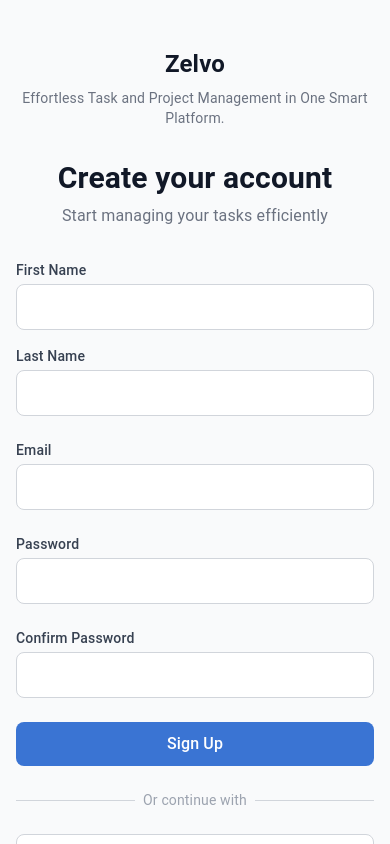
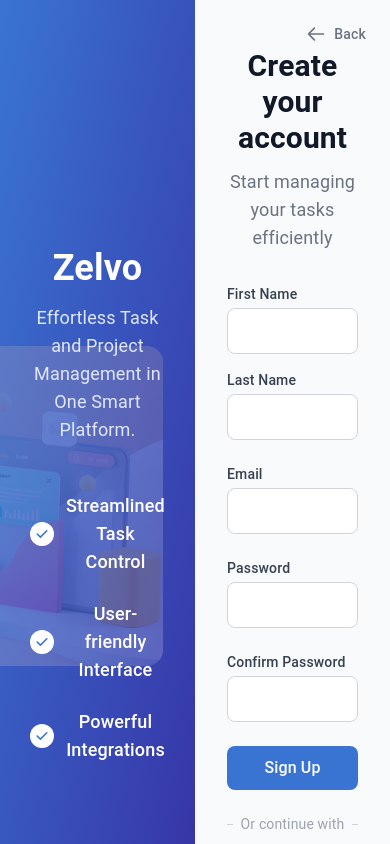
Before and after one commit to riiansmart/zelvo, a React (Vite) app in the folder frontend/: page /register in a window 390 px wide. Shown: the top 844 px of the page. Built offline with nearby package versions, Linux system fonts and the light colour scheme.

Commit message:
Enhance LoginPage and RegisterPage UI with improved layouts, responsive design, and updated form structures. Adjust hero sections for better visual appeal and proportions on larger screens. Integrate back button functionality and refine styles for consistency across both pages.

```diff
--- a/frontend/src/pages/LoginPage.tsx
+++ b/frontend/src/pages/LoginPage.tsx
@@ -66,9 +66,11 @@ export default function LoginPage() {
   };
 
   return (
-    <div className="min-h-screen bg-gray-50 flex">
-      {/* Left Hero Section */}
-      <div className="hidden lg:flex lg:w-1/2 relative overflow-hidden">
+    <div className="min-h-screen bg-gray-50">
+      {/* Main Container - removed max width constraint for better large screen utilization */}
+      <div className="flex min-h-screen">
+        {/* Left Hero Section - Better proportions for large screens */}
+        <div className="flex w-1/2 lg:w-3/5 relative overflow-hidden">
           {/* Background Image */}
           <div
             className="absolute inset-0 bg-cover bg-center"
@@ -76,38 +78,42 @@ export default function LoginPage() {
           />
 
           {/* Overlay */}
-        <div className="absolute inset-0 bg-black bg-opacity-40" />
+          <div className="absolute inset-0 bg-black/30" />
 
           {/* Content */}
-        <div className="relative z-10 flex flex-col justify-center items-center px-16 py-20 text-center text-white">
-          <div className="max-w-md">
-            <h1 className="text-4xl font-bold text-white mb-4">
+          <div className="relative z-10 flex flex-col justify-center items-center px-8 lg:px-16 xl:px-24 py-20 text-center text-white w-full">
+            <div className="max-w-lg">
+              <h1 className="text-4xl lg:text-5xl xl:text-6xl font-bold text-white mb-6">
                 Welcome to Zelvo
               </h1>
-            <p className="text-xl text-gray-100">
+              <p className="text-lg lg:text-xl xl:text-2xl text-gray-100">
                 Streamline your task and project management.
               </p>
             </div>
           </div>
         </div>
 
-      {/* Right Form Section */}
-      <div className="w-full lg:w-1/2 flex items-center justify-center px-4 py-12">
-        <div className="w-full max-w-md">
-          {/* Mobile Hero Section */}
-          <div className="lg:hidden mb-8 text-center">
-            <h1 className="text-2xl font-bold text-gray-900 mb-2">Welcome to Zelvo</h1>
-            <p className="text-gray-600 text-sm">
-              Streamline your task and project management.
-            </p>
-          </div>
+        {/* Right Form Section - Better proportions */}
+        <div className="w-1/2 lg:w-2/5 flex items-center justify-center px-8 lg:px-12 xl:px-16 py-12 relative">
+          {/* Back Button */}
+          <button
+            onClick={() => navigate('/')}
+            className="absolute top-6 right-6 flex items-center gap-2 text-gray-600 hover:text-[#3a74d3] transition-colors group"
+            aria-label="Go back to landing page"
+          >
+            <svg className="w-5 h-5 transform group-hover:-translate-x-1 transition-transform" fill="none" stroke="currentColor" viewBox="0 0 24 24">
+              <path strokeLinecap="round" strokeLinejoin="round" strokeWidth={2} d="M10 19l-7-7m0 0l7-7m-7 7h18" />
+            </svg>
+            <span className="text-sm font-medium">Back</span>
+          </button>
 
+          <div className="w-full max-w-lg">
             {/* Form Header */}
             <div className="text-center mb-8">
-            <h2 className="text-3xl font-bold text-gray-900 mb-2">
+              <h2 className="text-3xl lg:text-4xl xl:text-5xl font-bold text-gray-900 mb-3">
                 Sign in to Zelvo
               </h2>
-            <p className="text-gray-600">
+              <p className="text-gray-600 text-lg">
                 Start managing your tasks efficiently
               </p>
             </div>
@@ -224,5 +230,6 @@ export default function LoginPage() {
           </div>
         </div>
       </div>
+    </div>
   );
 }
--- a/frontend/src/pages/RegisterPage.tsx
+++ b/frontend/src/pages/RegisterPage.tsx
@@ -70,51 +70,53 @@ export default function RegisterPage() {
   };
 
   return (
-    <div className="min-h-screen bg-gray-50 flex">
-             {/* Left Hero Section */}
-       <div className="hidden lg:flex lg:w-1/2 bg-gradient-to-br from-[#3a74d3] to-[#3730a3] relative overflow-hidden">
-         <div className="flex flex-col justify-center items-center px-16 py-20 relative z-10 text-center">
+    <div className="min-h-screen bg-gray-50">
+      {/* Main Container - removed max width constraint for better large screen utilization */}
+      <div className="flex min-h-screen">
+        {/* Left Hero Section - Better proportions for large screens */}
+        <div className="flex w-1/2 lg:w-3/5 bg-gradient-to-br from-[#3a74d3] to-[#3730a3] relative overflow-hidden">
+          <div className="flex flex-col justify-center items-center px-8 lg:px-16 xl:px-24 py-20 relative z-10 text-center w-full">
             {/* Branding */}
             <div className="mb-12">
-             <h1 className="text-4xl font-bold text-white mb-3">
+              <h1 className="text-4xl lg:text-5xl xl:text-6xl font-bold text-white mb-4">
                 Zelvo
               </h1>
-             <p className="text-lg text-indigo-100 max-w-md">
+              <p className="text-lg lg:text-xl xl:text-2xl text-indigo-100 max-w-lg">
                 Effortless Task and Project Management in One Smart Platform.
               </p>
             </div>
 
             {/* Features List */}
-           <div className="space-y-6">
-             <div className="flex items-center gap-4">
-               <div className="w-5 h-5 bg-white rounded-full flex items-center justify-center">
-                 <svg className="w-3 h-3 text-[#3a74d3]" fill="currentColor" viewBox="0 0 20 20">
+            <div className="space-y-6 lg:space-y-8">
+              <div className="flex items-center gap-4 lg:gap-6">
+                <div className="w-6 h-6 lg:w-7 lg:h-7 bg-white rounded-full flex items-center justify-center flex-shrink-0">
+                  <svg className="w-4 h-4 lg:w-5 lg:h-5 text-[#3a74d3]" fill="currentColor" viewBox="0 0 20 20">
                     <path fillRule="evenodd" d="M16.707 5.293a1 1 0 010 1.414l-8 8a1 1 0 01-1.414 0l-4-4a1 1 0 011.414-1.414L8 12.586l7.293-7.293a1 1 0 011.414 0z" clipRule="evenodd" />
                   </svg>
                 </div>
-               <span className="text-white text-base">Streamlined Task Control</span>
+                <span className="text-white text-lg lg:text-xl font-medium">Streamlined Task Control</span>
               </div>
-             <div className="flex items-center gap-4">
-               <div className="w-5 h-5 bg-white rounded-full flex items-center justify-center">
-                 <svg className="w-3 h-3 text-[#3a74d3]" fill="currentColor" viewBox="0 0 20 20">
+              <div className="flex items-center gap-4 lg:gap-6">
+                <div className="w-6 h-6 lg:w-7 lg:h-7 bg-white rounded-full flex items-center justify-center flex-shrink-0">
+                  <svg className="w-4 h-4 lg:w-5 lg:h-5 text-[#3a74d3]" fill="currentColor" viewBox="0 0 20 20">
                     <path fillRule="evenodd" d="M16.707 5.293a1 1 0 010 1.414l-8 8a1 1 0 01-1.414 0l-4-4a1 1 0 011.414-1.414L8 12.586l7.293-7.293a1 1 0 011.414 0z" clipRule="evenodd" />
                   </svg>
                 </div>
-               <span className="text-white text-base">User-friendly Interface</span>
+                <span className="text-white text-lg lg:text-xl font-medium">User-friendly Interface</span>
               </div>
-             <div className="flex items-center gap-4">
-               <div className="w-5 h-5 bg-white rounded-full flex items-center justify-center">
-                 <svg className="w-3 h-3 text-[#3a74d3]" fill="currentColor" viewBox="0 0 20 20">
+              <div className="flex items-center gap-4 lg:gap-6">
+                <div className="w-6 h-6 lg:w-7 lg:h-7 bg-white rounded-full flex items-center justify-center flex-shrink-0">
+                  <svg className="w-4 h-4 lg:w-5 lg:h-5 text-[#3a74d3]" fill="currentColor" viewBox="0 0 20 20">
                     <path fillRule="evenodd" d="M16.707 5.293a1 1 0 010 1.414l-8 8a1 1 0 01-1.414 0l-4-4a1 1 0 011.414-1.414L8 12.586l7.293-7.293a1 1 0 011.414 0z" clipRule="evenodd" />
                   </svg>
                 </div>
-               <span className="text-white text-base">Powerful Integrations</span>
+                <span className="text-white text-lg lg:text-xl font-medium">Powerful Integrations</span>
               </div>
             </div>
           </div>
 
           {/* Hero Image */}
-        <div className="absolute right-8 top-1/2 transform -translate-y-1/2 w-96 h-96 opacity-20">
+          <div className="absolute right-8 lg:right-12 xl:right-16 top-1/2 transform -translate-y-1/2 w-80 lg:w-96 xl:w-[28rem] h-80 lg:h-96 xl:h-[28rem] opacity-20">
             <img
               src={registerImg}
               alt="Task management visualization"
@@ -123,23 +125,27 @@ export default function RegisterPage() {
           </div>
         </div>
 
-      {/* Right Form Section */}
-      <div className="w-full lg:w-1/2 flex items-center justify-center px-4 py-12">
-        <div className="w-full max-w-md">
-          {/* Mobile Hero Section */}
-          <div className="lg:hidden mb-8 text-center">
-            <h1 className="text-2xl font-bold text-gray-900 mb-2">Zelvo</h1>
-            <p className="text-gray-600 text-sm">
-              Effortless Task and Project Management in One Smart Platform.
-            </p>
-          </div>
+        {/* Right Form Section - Better proportions */}
+        <div className="w-1/2 lg:w-2/5 flex items-center justify-center px-8 lg:px-12 xl:px-16 py-12 relative">
+          {/* Back Button */}
+          <button
+            onClick={() => navigate('/')}
+            className="absolute top-6 right-6 flex items-center gap-2 text-gray-600 hover:text-[#3a74d3] transition-colors group"
+            aria-label="Go back to landing page"
+          >
+            <svg className="w-5 h-5 transform group-hover:-translate-x-1 transition-transform" fill="none" stroke="currentColor" viewBox="0 0 24 24">
+              <path strokeLinecap="round" strokeLinejoin="round" strokeWidth={2} d="M10 19l-7-7m0 0l7-7m-7 7h18" />
+            </svg>
+            <span className="text-sm font-medium">Back</span>
+          </button>
 
+          <div className="w-full max-w-lg">
             {/* Form Header */}
             <div className="text-center mb-8">
-            <h2 className="text-3xl font-bold text-gray-900 mb-2">
+              <h2 className="text-3xl lg:text-4xl xl:text-5xl font-bold text-gray-900 mb-3">
                 Create your account
               </h2>
-            <p className="text-gray-600">
+              <p className="text-gray-600 text-lg">
                 Start managing your tasks efficiently
               </p>
             </div>
@@ -283,5 +289,6 @@ export default function RegisterPage() {
           </div>
         </div>
       </div>
+    </div>
   );
 }
```
Lines whose indentation alone changed are shown as unchanged.
